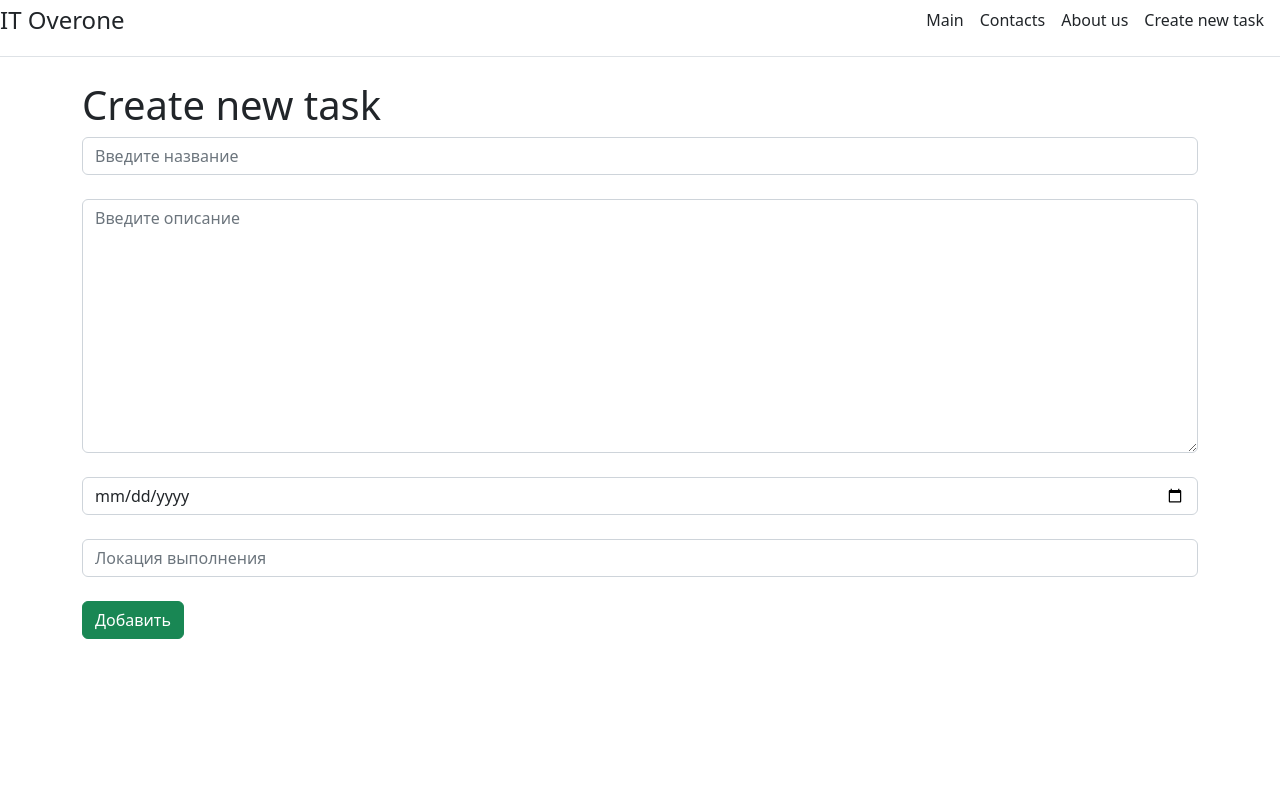
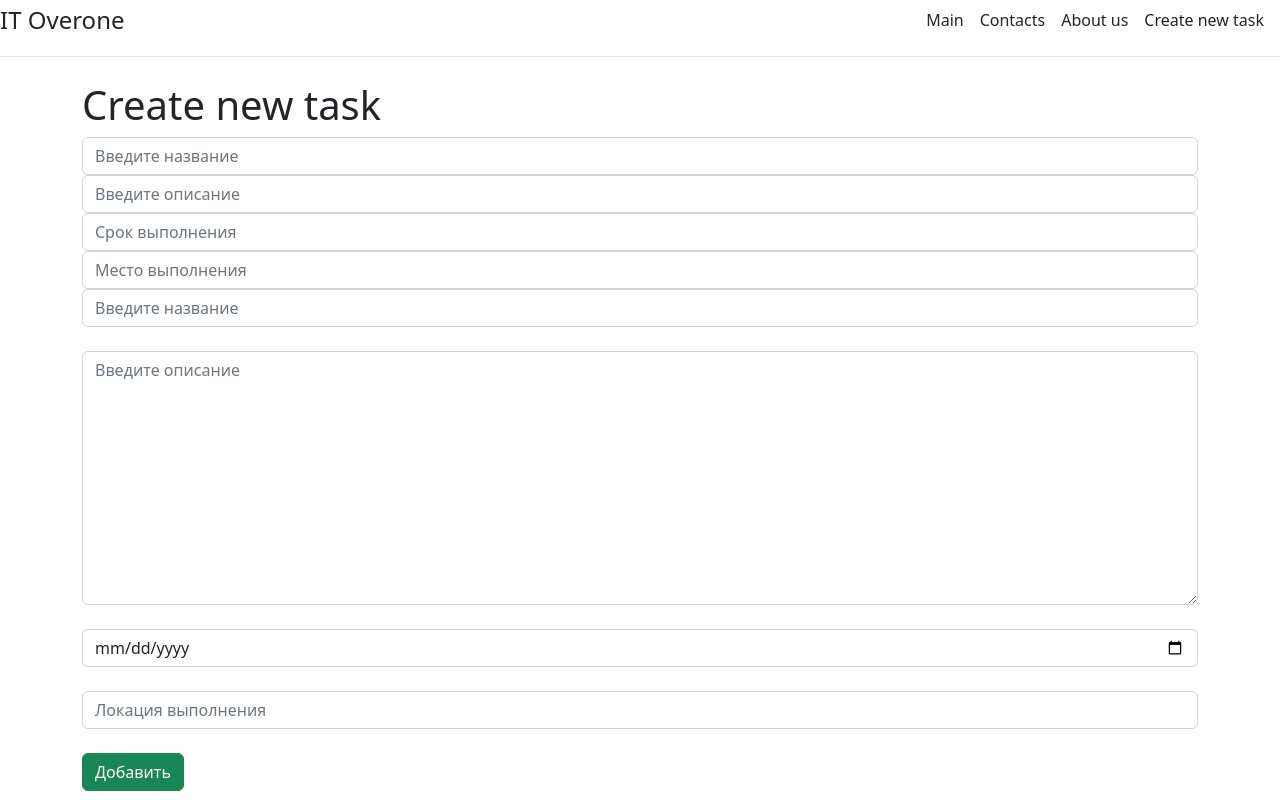
Before and after one commit to div1103/website, a Django app: template main/templates/create.html in a window 1280 px wide. Run offline with Django 4.2, Linux system fonts and the light colour scheme; the template is opened without the code that fills it: values that come from a table or form of the project are taken from there, others are empty.

Commit message:
form for created tasks

```diff
--- a/main/forms.py
+++ b/main/forms.py
@@ -1,7 +1,12 @@
 from .models import Task
-from django.forms import ModelForm
+from django.forms import ModelForm, widgets, TextInput, DateTimeInput
 
 class TaskForm(ModelForm):
     class Meta:
         model = Task
         fields = ["title", "task", "deadline", "location"]
+        widgets = {"title": TextInput(attrs={'class': 'form-control', 'placeholder': 'Введите название'}),
+                   "task": TextInput(attrs={'class': 'form-control', 'placeholder': 'Введите описание'}),
+                   "deadline": DateTimeInput(attrs={'class': 'form-control', 'placeholder': 'Срок выполнения'}),
+                   "location": TextInput(attrs={'class': 'form-control', 'placeholder': 'Место выполнения'}),
+                   }
--- a/main/templates/create.html
+++ b/main/templates/create.html
@@ -8,6 +8,10 @@ Create tasks
 
 <form method="post">
     {% csrf_token %}
+    {{ form.title }}
+    {{ form.task }}
+    {{ form.deadline }}
+    {{ form.location }}
     <input type="text" placeholder="Введите название" class="form-control"><br>
     <textarea type="text" placeholder="Введите описание" rows="10" class="form-control"></textarea><br>
     <input type="date" placeholder="Срок выполнения" class="form-control"><br>
```
